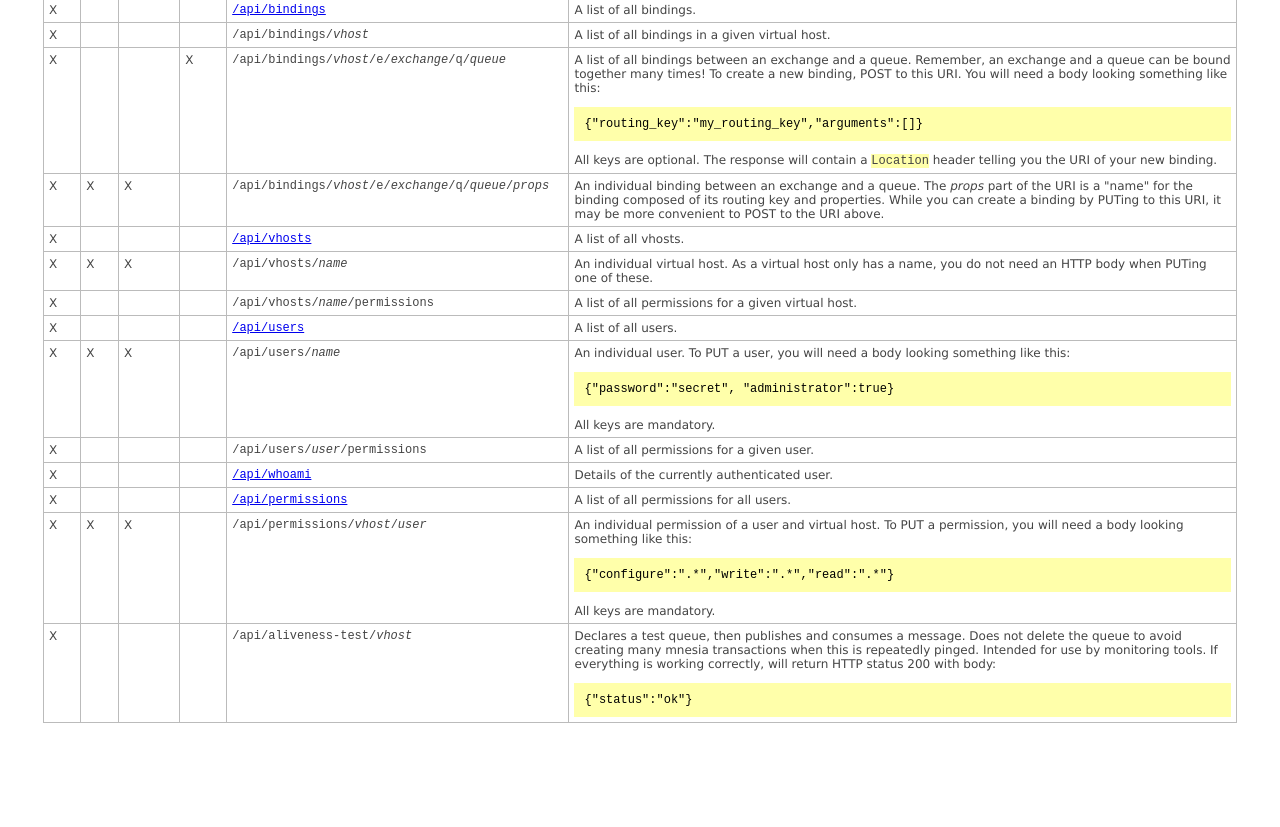
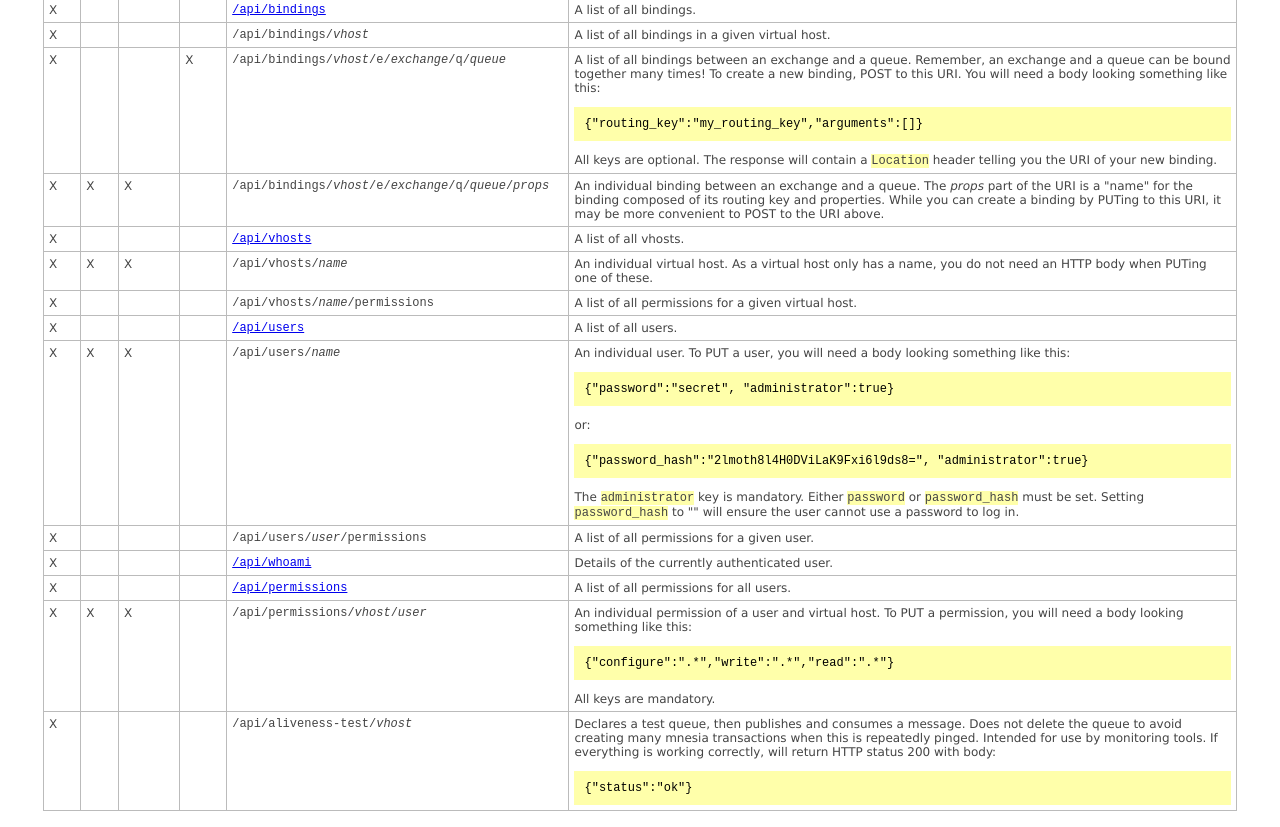
Before and after one commit to rabbitmq/rabbitmq-management, a plain HTML site: page priv/www-api/help.html in a window 1280 px wide. Shown: the part 2082-2909 px from the top of the page. Before the commit the page ends 2821 px from the top, so only its background shows below. Drawn offline with Linux system fonts and the light colour scheme.

Commit message:
Explain password_hash.

```diff
--- a/priv/www-api/help.html
+++ b/priv/www-api/help.html
@@ -382,7 +382,13 @@ Content-Length: 0</pre>
         <td class="path">/api/users/<i>name</i></td>
         <td>An individual user. To PUT a user, you will need a body looking something like this:
 <pre>{"password":"secret", "administrator":true}</pre>
-        All keys are mandatory.</td>
+or:
+<pre>{"password_hash":"2lmoth8l4H0DViLaK9Fxi6l9ds8=", "administrator":true}</pre>
+        The <code>administrator</code> key is mandatory. Either
+        <code>password</code> or <code>password_hash</code>
+        must be set. Setting <code>password_hash</code> to "" will ensure the
+        user cannot use a password to log in.
+        </td>
       </tr>
       <tr>
         <td>X</td>
```
